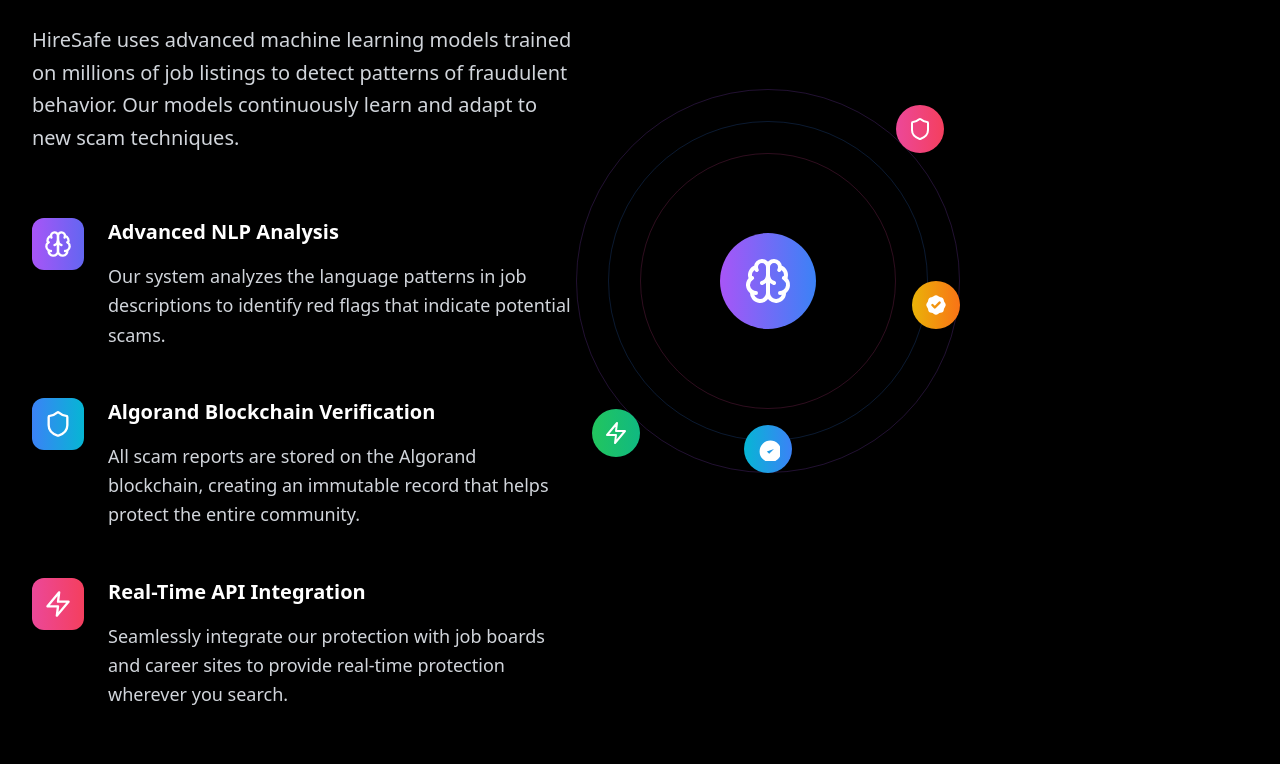
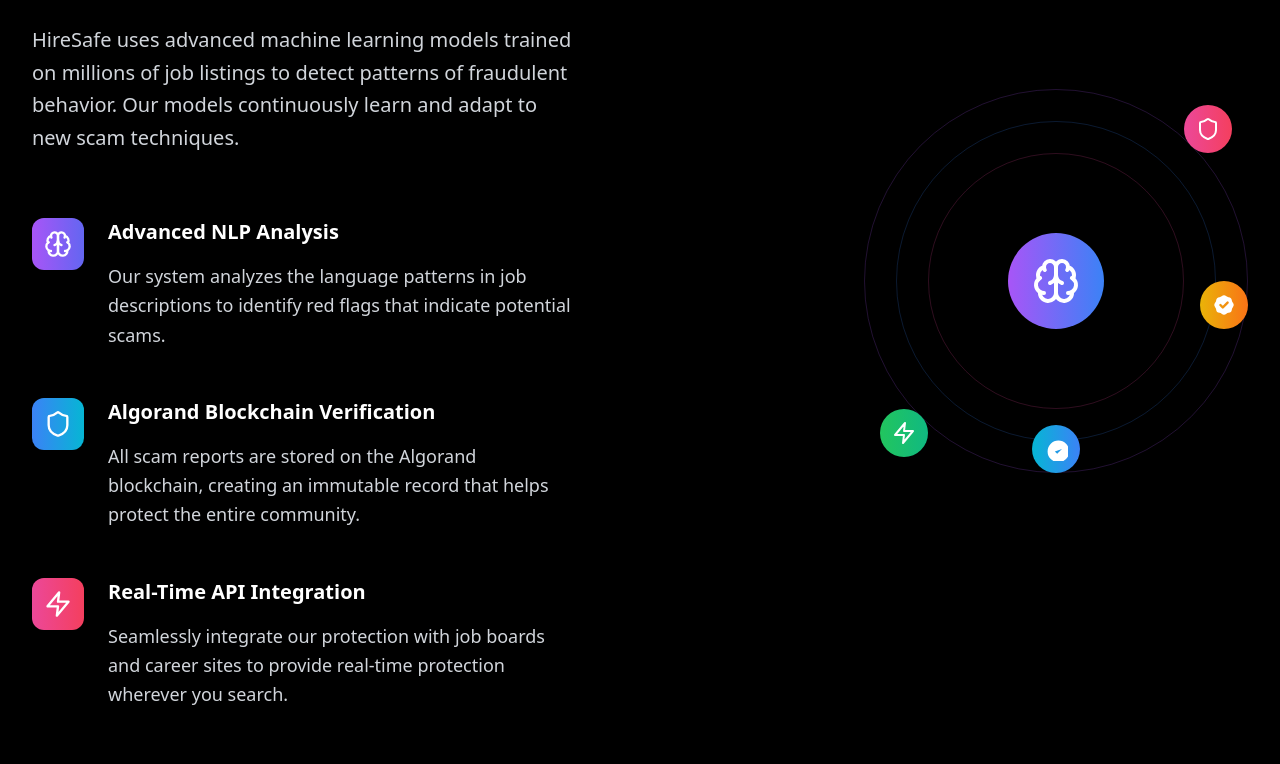
Before and after one commit to SmartNet-Organisation/HIRESAFEAI, a React (Vite) app: page / in a window 1280 px wide. Shown: the part 2096-2860 px from the top of the page. Built offline with nearby package versions, Linux system fonts and the light colour scheme.

Commit message:
Updated HowItWorks.tsx

```diff
--- a/src/components/HowItWorks.tsx
+++ b/src/components/HowItWorks.tsx
@@ -4,43 +4,6 @@ import { Brain, Shield, Zap } from 'lucide-react';
 export const HowItWorks: React.FC = () => {
   return (
     <section id="how-it-works" className="py-24 px-4 sm:px-6 lg:px-8 bg-black relative overflow-hidden">
-      {/* Background Elements */}
-      <div className="absolute inset-0">
-        <div className="absolute top-1/2 right-1/4 transform -translate-y-1/2 hidden lg:block">
-          {/* Animated Circles - Only visible on large screens */}
-          <div className="relative">
-            <div className="w-96 h-96 border border-purple-500/20 rounded-full animate-spin-slow"></div>
-            <div className="absolute top-8 left-8 w-80 h-80 border border-blue-500/20 rounded-full animate-spin-reverse"></div>
-            <div className="absolute top-16 left-16 w-64 h-64 border border-pink-500/20 rounded-full animate-spin-slow"></div>
-
-            {/* Center Icon */}
-            <div className="absolute top-1/2 left-1/2 transform -translate-x-1/2 -translate-y-1/2">
-              <div className="bg-gradient-to-r from-purple-500 to-blue-500 p-6 rounded-full">
-                <Brain className="h-12 w-12 text-white" />
-              </div>
-            </div>
-
-            {/* Floating Icons */}
-            <div className="absolute top-4 right-4 bg-gradient-to-r from-pink-500 to-rose-500 p-3 rounded-full animate-float">
-              <Shield className="h-6 w-6 text-white" />
-            </div>
-            <div className="absolute bottom-4 left-4 bg-gradient-to-r from-green-500 to-emerald-500 p-3 rounded-full animate-float-delay">
-              <Zap className="h-6 w-6 text-white" />
-            </div>
-            <div className="absolute top-1/2 right-0 bg-gradient-to-r from-yellow-500 to-orange-500 p-3 rounded-full animate-float">
-              <svg className="h-6 w-6 text-white" fill="currentColor" viewBox="0 0 20 20">
-                <path fillRule="evenodd" d="M6.267 3.455a3.066 3.066 0 001.745-.723 3.066 3.066 0 013.976 0 3.066 3.066 0 001.745.723 3.066 3.066 0 012.812 2.812c.051.643.304 1.254.723 1.745a3.066 3.066 0 010 3.976 3.066 3.066 0 00-.723 1.745 3.066 3.066 0 01-2.812 2.812 3.066 3.066 0 00-1.745.723 3.066 3.066 0 01-3.976 0 3.066 3.066 0 00-1.745-.723 3.066 3.066 0 01-2.812-2.812 3.066 3.066 0 00-.723-1.745 3.066 3.066 0 010-3.976 3.066 3.066 0 00.723-1.745 3.066 3.066 0 012.812-2.812zm7.44 5.252a1 1 0 00-1.414-1.414L9 10.586 7.707 9.293a1 1 0 00-1.414 1.414l2 2a1 1 0 001.414 0l4-4z" clipRule="evenodd" />
-              </svg>
-            </div>
-            <div className="absolute bottom-0 left-1/2 transform -translate-x-1/2 bg-gradient-to-r from-cyan-500 to-blue-500 p-3 rounded-full animate-float-delay">
-              <svg className="h-6 w-6 text-white" fill="currentColor" viewBox="0 0 20 20">
-                <path d="M9 12l2 2 4-4m6 2a9 9 0 11-18 0 9 9 0 0118 0z" />
-              </svg>
-            </div>
-          </div>
-        </div>
-      </div>
-
       <div className="relative z-10 max-w-7xl mx-auto">
         <div className="flex flex-col lg:flex-row items-center justify-between gap-16 lg:gap-24">
           {/* Mobile Animation - Shows on top for mobile */}
@@ -57,12 +20,22 @@ export const HowItWorks: React.FC = () => {
                 </div>
               </div>
 
-              {/* Floating Icons */}
+              {/* Floating Icons for Mobile */}
               <div className="absolute top-2 right-2 bg-gradient-to-r from-pink-500 to-rose-500 p-2 rounded-full animate-float">
                 <Shield className="h-4 w-4 text-white" />
               </div>
               <div className="absolute bottom-2 left-2 bg-gradient-to-r from-green-500 to-emerald-500 p-2 rounded-full animate-float-delay">
                 <Zap className="h-4 w-4 text-white" />
+              </div>
+              <div className="absolute top-1/2 right-0 bg-gradient-to-r from-yellow-500 to-orange-500 p-2 rounded-full animate-float">
+                <svg className="h-4 w-4 text-white" fill="currentColor" viewBox="0 0 20 20">
+                  <path fillRule="evenodd" d="M6.267 3.455a3.066 3.066 0 001.745-.723 3.066 3.066 0 013.976 0 3.066 3.066 0 001.745.723 3.066 3.066 0 012.812 2.812c.051.643.304 1.254.723 1.745a3.066 3.066 0 010 3.976 3.066 3.066 0 00-.723 1.745 3.066 3.066 0 01-2.812 2.812 3.066 3.066 0 00-1.745.723 3.066 3.066 0 01-3.976 0 3.066 3.066 0 00-1.745-.723 3.066 3.066 0 01-2.812-2.812 3.066 3.066 0 00-.723-1.745 3.066 3.066 0 010-3.976 3.066 3.066 0 00.723-1.745 3.066 3.066 0 012.812-2.812zm7.44 5.252a1 1 0 00-1.414-1.414L9 10.586 7.707 9.293a1 1 0 00-1.414 1.414l2 2a1 1 0 001.414 0l4-4z" clipRule="evenodd" />
+                </svg>
+              </div>
+              <div className="absolute bottom-0 left-1/2 transform -translate-x-1/2 bg-gradient-to-r from-cyan-500 to-blue-500 p-2 rounded-full animate-float-delay">
+                <svg className="h-4 w-4 text-white" fill="currentColor" viewBox="0 0 20 20">
+                  <path d="M9 12l2 2 4-4m6 2a9 9 0 11-18 0 9 9 0 0118 0z" />
+                </svg>
               </div>
             </div>
           </div>
@@ -125,10 +98,37 @@ export const HowItWorks: React.FC = () => {
             </div>
           </div>
 
-          {/* Right Side - Animation Space (Desktop Only) */}
+          {/* Right Side - Desktop Animation */}
           <div className="hidden lg:flex flex-1 justify-end">
-            <div className="w-96 h-96 relative">
-              {/* This space is reserved for the animated circles positioned absolutely */}
+            <div className="relative">
+              <div className="w-96 h-96 border border-purple-500/20 rounded-full animate-spin-slow"></div>
+              <div className="absolute top-8 left-8 w-80 h-80 border border-blue-500/20 rounded-full animate-spin-reverse"></div>
+              <div className="absolute top-16 left-16 w-64 h-64 border border-pink-500/20 rounded-full animate-spin-slow"></div>
+
+              {/* Center Icon */}
+              <div className="absolute top-1/2 left-1/2 transform -translate-x-1/2 -translate-y-1/2">
+                <div className="bg-gradient-to-r from-purple-500 to-blue-500 p-6 rounded-full">
+                  <Brain className="h-12 w-12 text-white" />
+                </div>
+              </div>
+
+              {/* Floating Icons for Desktop */}
+              <div className="absolute top-4 right-4 bg-gradient-to-r from-pink-500 to-rose-500 p-3 rounded-full animate-float">
+                <Shield className="h-6 w-6 text-white" />
+              </div>
+              <div className="absolute bottom-4 left-4 bg-gradient-to-r from-green-500 to-emerald-500 p-3 rounded-full animate-float-delay">
+                <Zap className="h-6 w-6 text-white" />
+              </div>
+              <div className="absolute top-1/2 right-0 bg-gradient-to-r from-yellow-500 to-orange-500 p-3 rounded-full animate-float">
+                <svg className="h-6 w-6 text-white" fill="currentColor" viewBox="0 0 20 20">
+                  <path fillRule="evenodd" d="M6.267 3.455a3.066 3.066 0 001.745-.723 3.066 3.066 0 013.976 0 3.066 3.066 0 001.745.723 3.066 3.066 0 012.812 2.812c.051.643.304 1.254.723 1.745a3.066 3.066 0 010 3.976 3.066 3.066 0 00-.723 1.745 3.066 3.066 0 01-2.812 2.812 3.066 3.066 0 00-1.745.723 3.066 3.066 0 01-3.976 0 3.066 3.066 0 00-1.745-.723 3.066 3.066 0 01-2.812-2.812 3.066 3.066 0 00-.723-1.745 3.066 3.066 0 010-3.976 3.066 3.066 0 00.723-1.745 3.066 3.066 0 012.812-2.812zm7.44 5.252a1 1 0 00-1.414-1.414L9 10.586 7.707 9.293a1 1 0 00-1.414 1.414l2 2a1 1 0 001.414 0l4-4z" clipRule="evenodd" />
+                </svg>
+              </div>
+              <div className="absolute bottom-0 left-1/2 transform -translate-x-1/2 bg-gradient-to-r from-cyan-500 to-blue-500 p-3 rounded-full animate-float-delay">
+                <svg className="h-6 w-6 text-white" fill="currentColor" viewBox="0 0 20 20">
+                  <path d="M9 12l2 2 4-4m6 2a9 9 0 11-18 0 9 9 0 0118 0z" />
+                </svg>
+              </div>
             </div>
           </div>
         </div>
```
